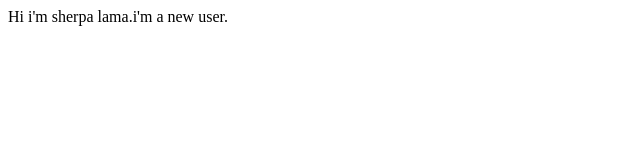
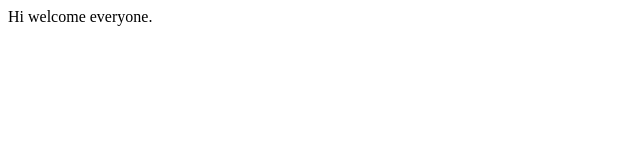
Before and after one commit to Migmar123/Migmar123, a plain HTML site: page index.html in a window 1280 px wide. Shown: the full height of the page, 0-640 px from the left. Drawn offline with Linux system fonts and the light colour scheme.

Commit message:
Update index.html

```diff
--- a/index.html
+++ b/index.html
@@ -1,3 +1,4 @@
-<html>Hi i'm sherpa lama.i'm a new user.
-<title>I'm going to write something like poem.</title>
+<html>
+<title>All sbout your journey.</title>
+  <body>Hi welcome everyone.</body>
   </html>
```
